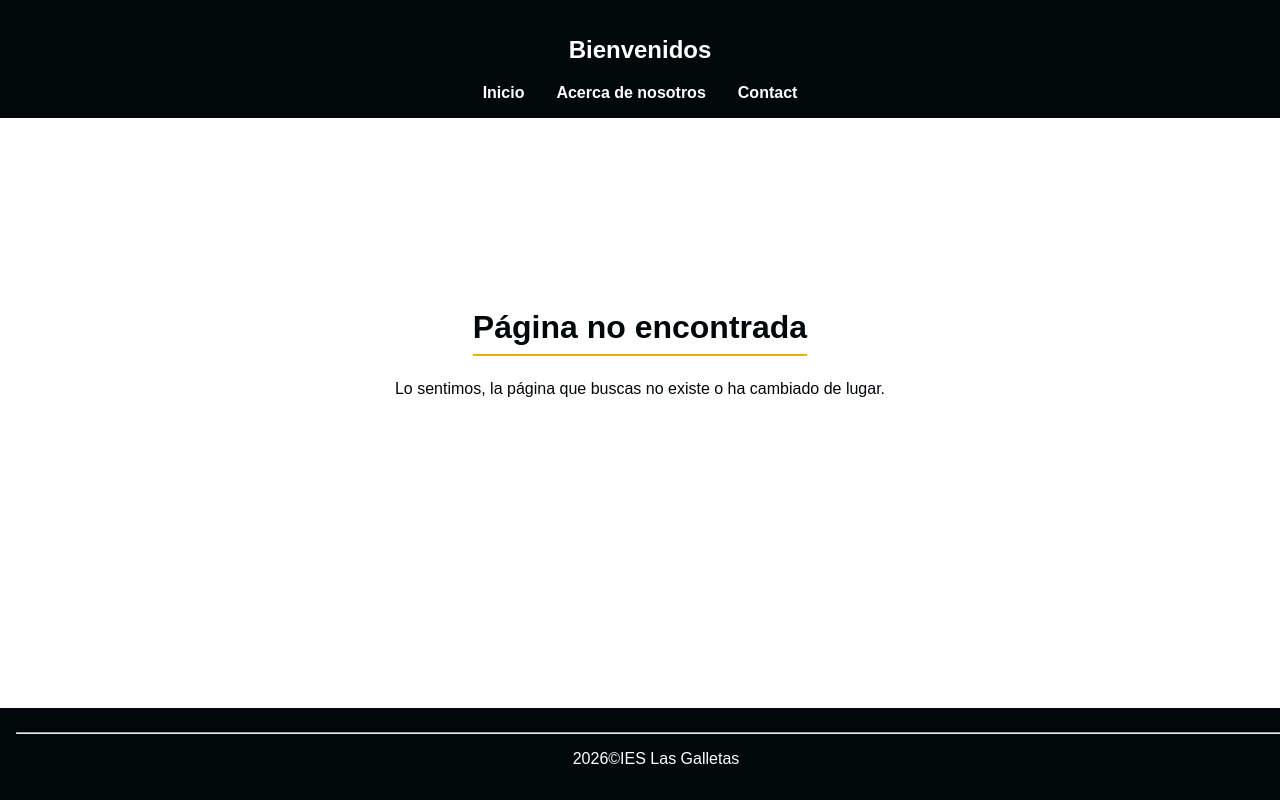
After one commit to cristianfumerohernandez-ux/Tu_viaje_a_medida, a Flask app: template app/templates/404.html in a window 1280 px wide. The commit adds this page. Run offline with Flask 3, Linux system fonts and the light colour scheme; the template is opened without the code that fills it, so the values that code supplies are empty.

Commit message:
implementation of 404 error holder and implementing actvities list in index

```diff
--- a/app/data/activities.py
+++ b/app/data/activities.py
@@ -49,7 +49,6 @@ activities = [
         "notes": None,
     },
     # Islas Lofoten: sin actividades por ahora.
-
     # --- Zanzíbar ---
     {
         "slug": "ruta-de-las-especias-y-paseo-en-dhow",
--- a/app/main.py
+++ b/app/main.py
@@ -1,8 +1,13 @@
 from flask import Flask, redirect, render_template, request, url_for, abort
+from src.main_lists import showActivities
 
 # Inicializamos la aplicación
 app = Flask(__name__)
 # app.config["SECRET_KEY"] = "mi_clave_secreta_super_segura"
+
+@app.context_processor
+def injectActivities():
+    return {"activities": showActivities()}
 
 @app.route("/")
 def home():
@@ -12,6 +17,9 @@ def home():
 def aboutUs():
     return render_template ("about-us.html")
 
+@app.errorhandler(404)
+def notFound(e):
+    return render_template("404.html"), 404
 if __name__ == "__main__":
     # host='0.0.0.0' es VITAL en Docker para que el servidor sea accesible desde fuera del contenedor
     # debug=True hará que el servidor se reinicie automáticamente si cambias este archivo
--- a/app/src/main_lists.py
+++ b/app/src/main_lists.py
@@ -1,3 +1,16 @@
 from data.accommodations import accommodations
 from data.activities import activities
 from data.destinations import destinations
+
+
+def showActivities():
+    destinationNames = {d["slug"]: d["name"] for d in destinations}
+    return [
+        {
+            "name": activity["name"],
+            "destination": destinationNames.get(
+                activity["destination_slug"], "Destino desconocido"
+            ),
+        }
+        for activity in activities
+    ]
--- /dev/null
+++ b/app/static/css/404.css
@@ -0,0 +1,21 @@
+.errorPage {
+    min-height: 50vh;
+    display: flex;
+    flex-direction: column;
+    align-items: center;
+    justify-content: center;
+    text-align: center;
+}
+
+.errorPage h1 {
+    color: var(--primary-color);
+    margin: 0.5rem 0 0;
+    padding-bottom: 0.5rem;
+    border-bottom: 2px solid var(--accent-color);
+}
+
+.errorText {
+    max-width: 500px;
+    margin: 1.5rem 0 0;
+    color: var(--primary-color);
+}
--- /dev/null
+++ b/app/templates/404.html
@@ -0,0 +1,14 @@
+{% extends "index.html" %}
+
+{% block title %}Página no encontrada{% endblock %}
+
+{% block style %}
+<link rel="stylesheet" href="{{ url_for('static', filename='css/404.css') }}">
+{% endblock %}
+
+{% block content %}
+<div class="errorPage">
+    <h1>Página no encontrada</h1>
+    <p class="errorText">Lo sentimos, la página que buscas no existe o ha cambiado de lugar.</p>
+</div>
+{% endblock %}
--- a/app/templates/index.html
+++ b/app/templates/index.html
@@ -1,5 +1,6 @@
 <!DOCTYPE html>
 <html>
+
 <head>
     <meta charset="UTF-8">
     <meta name="viewport" content="width=device-width, initial-scale=1.0">
@@ -7,6 +8,7 @@
     <link rel="stylesheet" href="{{ url_for('static', filename='css/style.css') }}">
     {% block style %}{% endblock %}
 </head>
+
 <body>
     <header>
 
@@ -21,8 +23,20 @@
     </header>
     <main>
         {% block content %}
-        <h2>Contenido principal</h2>
-        <p>Este es el contenido principal de la página.</p>
+        <section id="activities">
+            <h1>Listado General de Actividades</h1>
+            {% if activities %}
+            <ul>
+                {% for activity in activities %}
+                <li>
+                    <strong>{{ activity.name }}</strong> — {{ activity.destination }}
+                </li>
+                {% endfor %}
+            </ul>
+            {% else %}
+            <p>No hay actividades disponibles.</p>
+            {% endif %}
+        </section>
         {% endblock %}
     </main>
 
@@ -31,4 +45,5 @@
         <p>2026&copy;IES Las Galletas</p>
     </footer>
 </body>
+
 </html>
```
